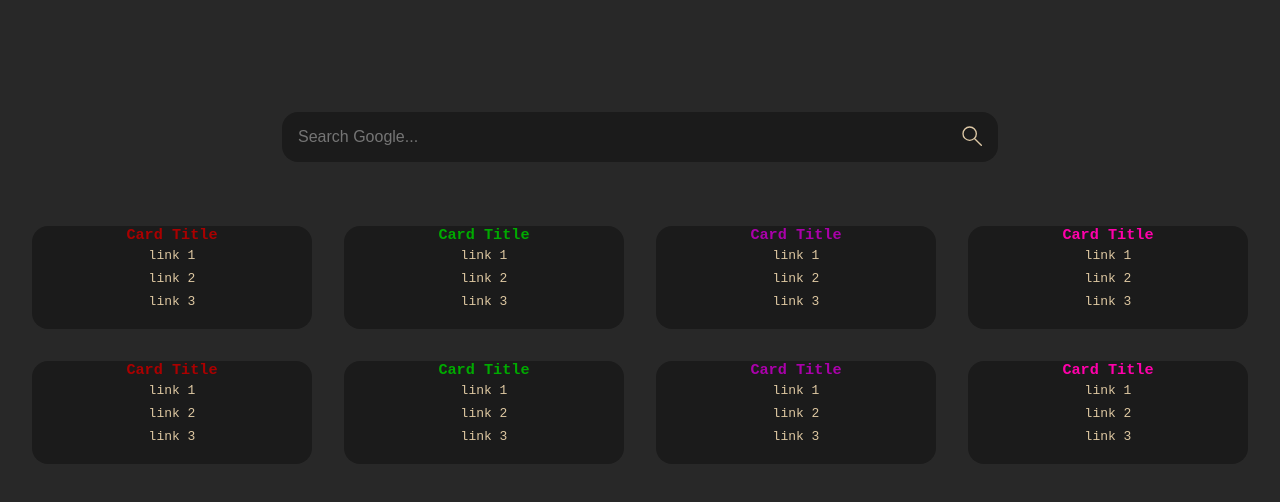
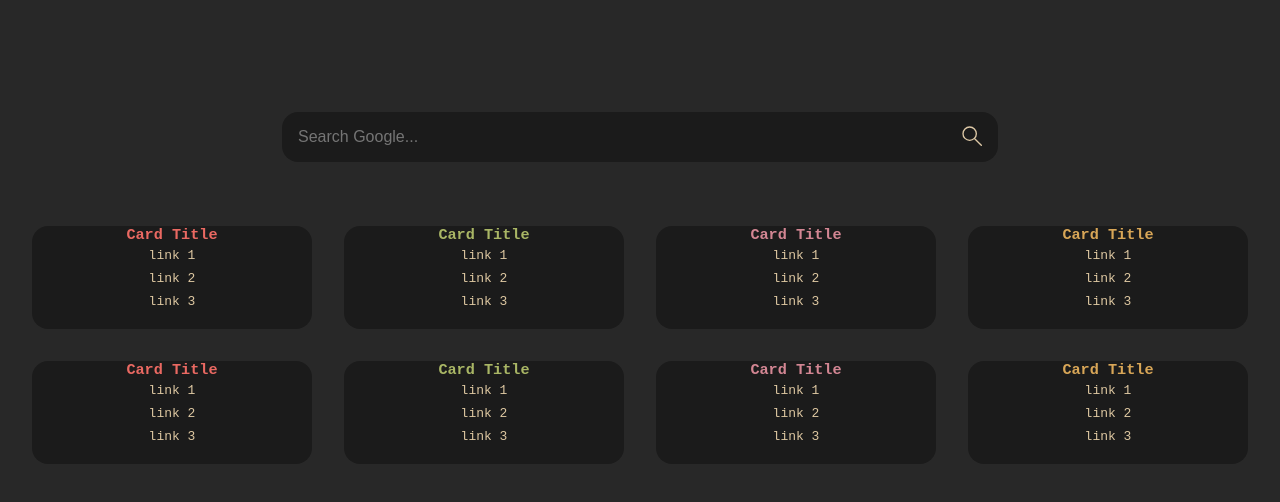
Before and after one commit to TwKnD/home-page, a plain HTML site: page index.html in a window 1280 px wide. Drawn offline with Linux system fonts and the light colour scheme.

Commit message:
Update Colourscheme

```diff
--- a/styles.css
+++ b/styles.css
@@ -3,11 +3,12 @@
     --foreground: #ddc7a1;
     --secondaryBackground: #1b1b1b;
 
-    --color1: #aa0000;
-    --color2: #00aa00;
-    --color3: #aa00aa;
-    --color4: #ff00aa;
-    --color5: #00ffff;
+    --color1: #ea6962;
+    --color2: #a9b665;
+    --color3: #d38693;
+    --color4: #d8a657;
+    --color5: #7daea3;
+
 
     --svgFilterColor: invert(93%) sepia(6%) saturate(3017%) hue-rotate(317deg) brightness(108%) contrast(74%);
     --svgFilterHover: invert(100%) sepia(0%) saturate(2500%) hue-rotate(309deg) brightness(130%) contrast(96%);
```
